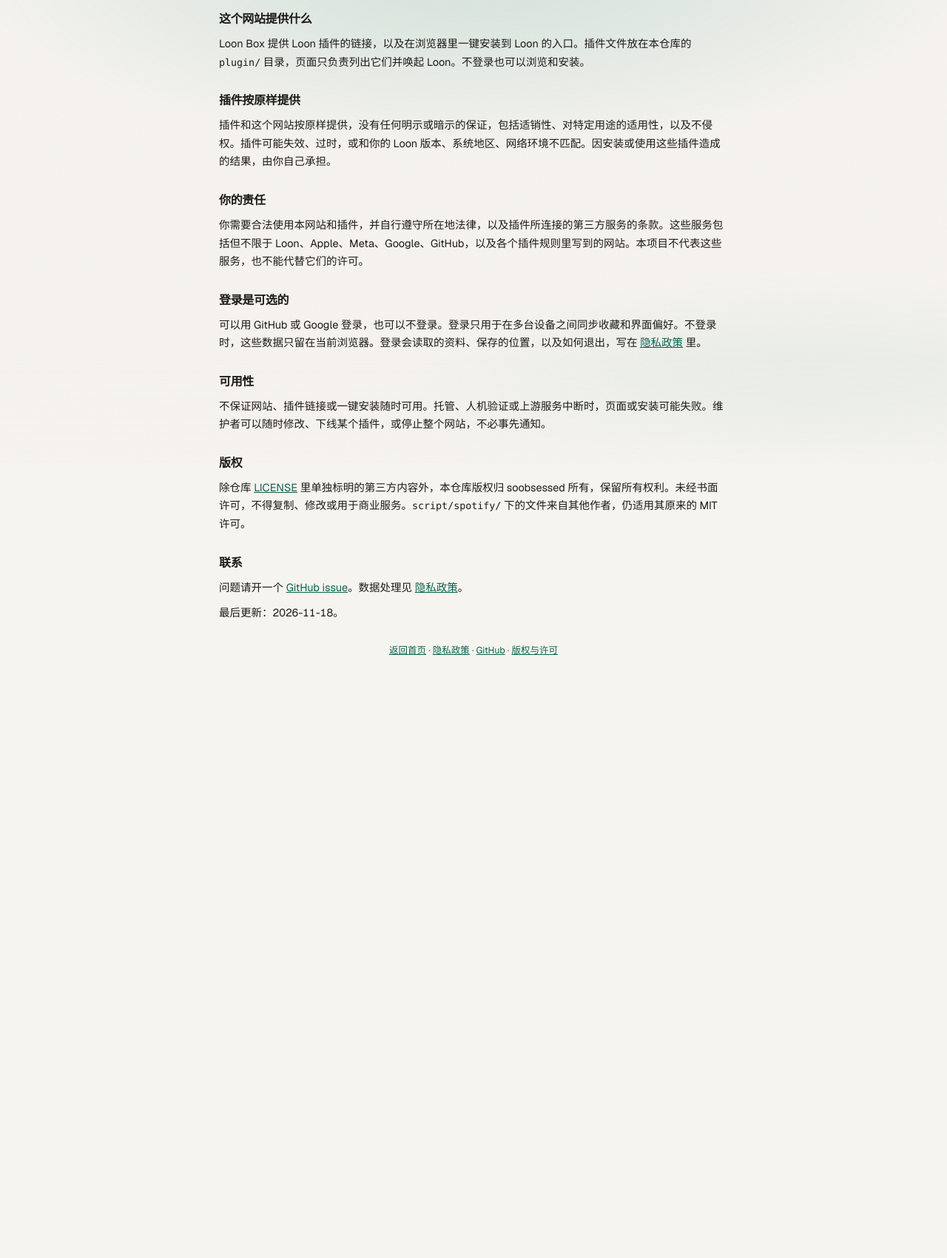
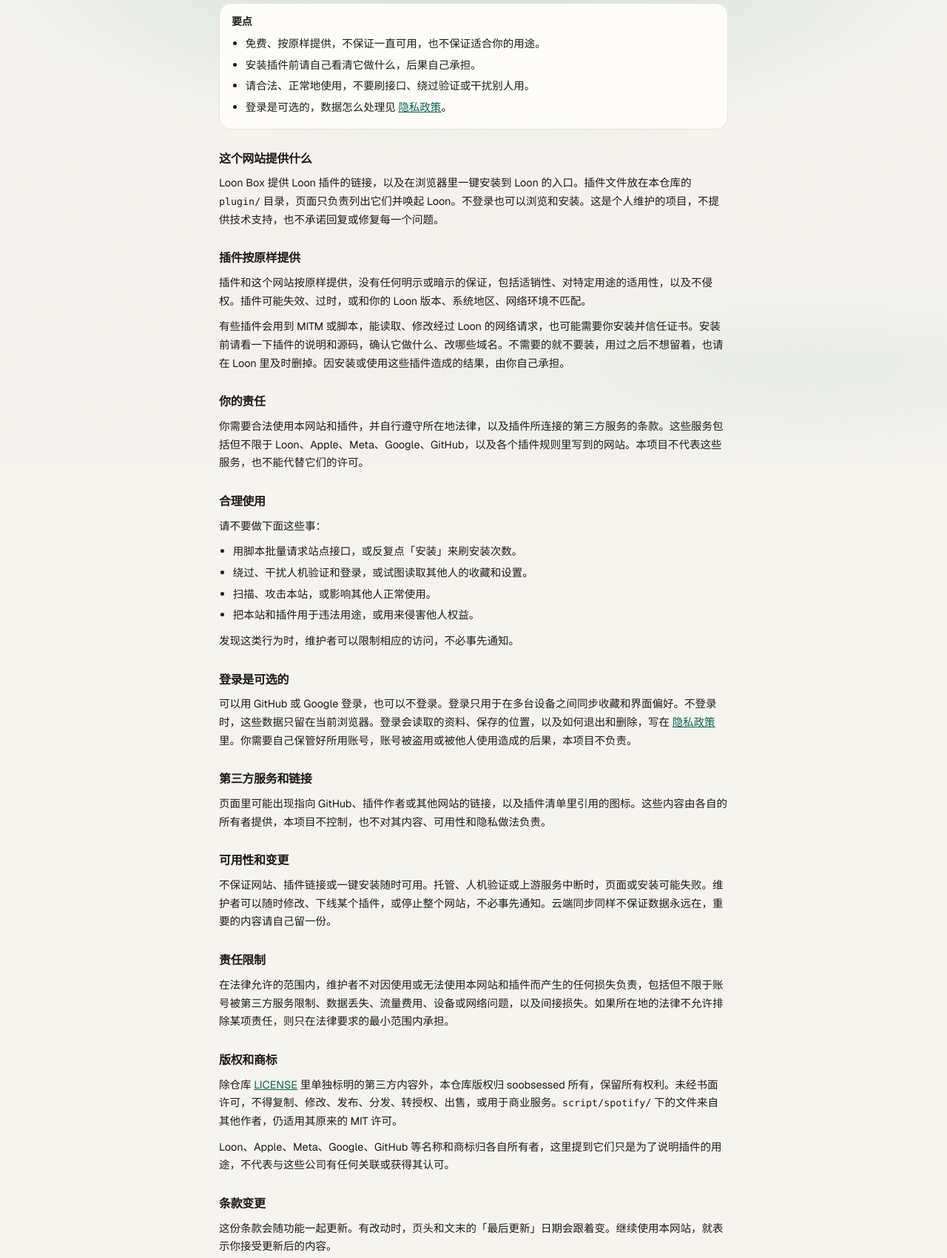
Before and after one commit to OliviaR13/MyLoon, a plain HTML site: page box/terms.html in a window 1280 px wide. Shown: the part 174-1874 px from the top of the page at 74% size. Before the commit the page ends 1098 px from the top, so only its background shows below. Drawn offline with Linux system fonts and the light colour scheme.

Commit message:
box: 优化服务条款和隐私政策（补充人机验证、第三方请求、合理使用、责任限制，并按代码核对）

```diff
--- a/box/terms.html
+++ b/box/terms.html
@@ -6,7 +6,7 @@
   <meta name="color-scheme" content="light dark">
   <meta name="theme-color" content="#f6f4ef" media="(prefers-color-scheme: light)">
   <meta name="theme-color" content="#12110f" media="(prefers-color-scheme: dark)">
-  <meta name="description" content="OliviaR13's Loon Box 使用条款：免费的个人项目，提供 Loon 插件链接和一键安装。">
+  <meta name="description" content="OliviaR13's Loon Box 使用条款：免费的个人项目，提供 Loon 插件链接和一键安装，按原样提供。">
   <link rel="icon" href="./icon.png" type="image/png">
   <title>使用条款 · OliviaR13's Loon Box</title>
   <script>(function(d){var s={};try{s=JSON.parse(localStorage.getItem("myloon_box_settings")||"{}")}catch(e){}
@@ -23,6 +23,8 @@
     .doc li{margin:4px 0}
     .doc .lede{color:var(--muted)}
     .doc code{font-family:var(--mono);font-size:.92em}
+    .doc .sum{margin:18px 0 0;padding:14px 16px 6px;border:1px solid var(--line);border-radius:var(--r-lg);background:var(--card)}
+    .doc .sum h2{margin:0 0 6px;font-size:14px}
     .head a{display:flex;flex:none;text-decoration:none;border-radius:var(--r-md)}
     .head a:focus-visible{outline:2px solid var(--accent);outline-offset:2px}
   </style>
@@ -40,23 +42,54 @@
     <article class="doc">
       <p class="lede">使用 <a href="./">Loon Box</a>（<a href="https://olivia-loon-box.pages.dev/">olivia-loon-box.pages.dev</a>）即表示你了解并同意下面这些约定。这是一个免费的个人项目，不是商业服务。</p>
 
+      <section class="sum" aria-label="要点">
+        <h2>要点</h2>
+        <ul>
+          <li>免费、按原样提供，不保证一直可用，也不保证适合你的用途。</li>
+          <li>安装插件前请自己看清它做什么，后果自己承担。</li>
+          <li>请合法、正常地使用，不要刷接口、绕过验证或干扰别人用。</li>
+          <li>登录是可选的，数据怎么处理见 <a href="./privacy.html">隐私政策</a>。</li>
+        </ul>
+      </section>
+
       <h2>这个网站提供什么</h2>
-      <p>Loon Box 提供 Loon 插件的链接，以及在浏览器里一键安装到 Loon 的入口。插件文件放在本仓库的 <code>plugin/</code> 目录，页面只负责列出它们并唤起 Loon。不登录也可以浏览和安装。</p>
+      <p>Loon Box 提供 Loon 插件的链接，以及在浏览器里一键安装到 Loon 的入口。插件文件放在本仓库的 <code>plugin/</code> 目录，页面只负责列出它们并唤起 Loon。不登录也可以浏览和安装。这是个人维护的项目，不提供技术支持，也不承诺回复或修复每一个问题。</p>
 
       <h2>插件按原样提供</h2>
-      <p>插件和这个网站按原样提供，没有任何明示或暗示的保证，包括适销性、对特定用途的适用性，以及不侵权。插件可能失效、过时，或和你的 Loon 版本、系统地区、网络环境不匹配。因安装或使用这些插件造成的结果，由你自己承担。</p>
+      <p>插件和这个网站按原样提供，没有任何明示或暗示的保证，包括适销性、对特定用途的适用性，以及不侵权。插件可能失效、过时，或和你的 Loon 版本、系统地区、网络环境不匹配。</p>
+      <p>有些插件会用到 MITM 或脚本，能读取、修改经过 Loon 的网络请求，也可能需要你安装并信任证书。安装前请看一下插件的说明和源码，确认它做什么、改哪些域名。不需要的就不要装，用过之后不想留着，也请在 Loon 里及时删掉。因安装或使用这些插件造成的结果，由你自己承担。</p>
 
       <h2>你的责任</h2>
       <p>你需要合法使用本网站和插件，并自行遵守所在地法律，以及插件所连接的第三方服务的条款。这些服务包括但不限于 Loon、Apple、Meta、Google、GitHub，以及各个插件规则里写到的网站。本项目不代表这些服务，也不能代替它们的许可。</p>
 
+      <h2>合理使用</h2>
+      <p>请不要做下面这些事：</p>
+      <ul>
+        <li>用脚本批量请求站点接口，或反复点「安装」来刷安装次数。</li>
+        <li>绕过、干扰人机验证和登录，或试图读取其他人的收藏和设置。</li>
+        <li>扫描、攻击本站，或影响其他人正常使用。</li>
+        <li>把本站和插件用于违法用途，或用来侵害他人权益。</li>
+      </ul>
+      <p>发现这类行为时，维护者可以限制相应的访问，不必事先通知。</p>
+
       <h2>登录是可选的</h2>
-      <p>可以用 GitHub 或 Google 登录，也可以不登录。登录只用于在多台设备之间同步收藏和界面偏好。不登录时，这些数据只留在当前浏览器。登录会读取的资料、保存的位置，以及如何退出，写在 <a href="./privacy.html">隐私政策</a> 里。</p>
+      <p>可以用 GitHub 或 Google 登录，也可以不登录。登录只用于在多台设备之间同步收藏和界面偏好。不登录时，这些数据只留在当前浏览器。登录会读取的资料、保存的位置，以及如何退出和删除，写在 <a href="./privacy.html">隐私政策</a> 里。你需要自己保管好所用账号，账号被盗用或被他人使用造成的后果，本项目不负责。</p>
 
-      <h2>可用性</h2>
-      <p>不保证网站、插件链接或一键安装随时可用。托管、人机验证或上游服务中断时，页面或安装可能失败。维护者可以随时修改、下线某个插件，或停止整个网站，不必事先通知。</p>
+      <h2>第三方服务和链接</h2>
+      <p>页面里可能出现指向 GitHub、插件作者或其他网站的链接，以及插件清单里引用的图标。这些内容由各自的所有者提供，本项目不控制，也不对其内容、可用性和隐私做法负责。</p>
 
-      <h2>版权</h2>
-      <p>除仓库 <a href="https://github.com/OliviaR13/MyLoon/blob/main/LICENSE">LICENSE</a> 里单独标明的第三方内容外，本仓库版权归 soobsessed 所有，保留所有权利。未经书面许可，不得复制、修改或用于商业服务。<code>script/spotify/</code> 下的文件来自其他作者，仍适用其原来的 MIT 许可。</p>
+      <h2>可用性和变更</h2>
+      <p>不保证网站、插件链接或一键安装随时可用。托管、人机验证或上游服务中断时，页面或安装可能失败。维护者可以随时修改、下线某个插件，或停止整个网站，不必事先通知。云端同步同样不保证数据永远在，重要的内容请自己留一份。</p>
+
+      <h2>责任限制</h2>
+      <p>在法律允许的范围内，维护者不对因使用或无法使用本网站和插件而产生的任何损失负责，包括但不限于账号被第三方服务限制、数据丢失、流量费用、设备或网络问题，以及间接损失。如果所在地的法律不允许排除某项责任，则只在法律要求的最小范围内承担。</p>
+
+      <h2>版权和商标</h2>
+      <p>除仓库 <a href="https://github.com/OliviaR13/MyLoon/blob/main/LICENSE">LICENSE</a> 里单独标明的第三方内容外，本仓库版权归 soobsessed 所有，保留所有权利。未经书面许可，不得复制、修改、发布、分发、转授权、出售，或用于商业服务。<code>script/spotify/</code> 下的文件来自其他作者，仍适用其原来的 MIT 许可。</p>
+      <p>Loon、Apple、Meta、Google、GitHub 等名称和商标归各自所有者，这里提到它们只是为了说明插件的用途，不代表与这些公司有任何关联或获得其认可。</p>
+
+      <h2>条款变更</h2>
+      <p>这份条款会随功能一起更新。有改动时，页头和文末的「最后更新」日期会跟着变。继续使用本网站，就表示你接受更新后的内容。</p>
 
       <h2>联系</h2>
       <p>问题请开一个 <a href="https://github.com/OliviaR13/MyLoon/issues">GitHub issue</a>。数据处理见 <a href="./privacy.html">隐私政策</a>。</p>
```
Also changed, not shown: box/privacy.html (+36 -10 lines).
